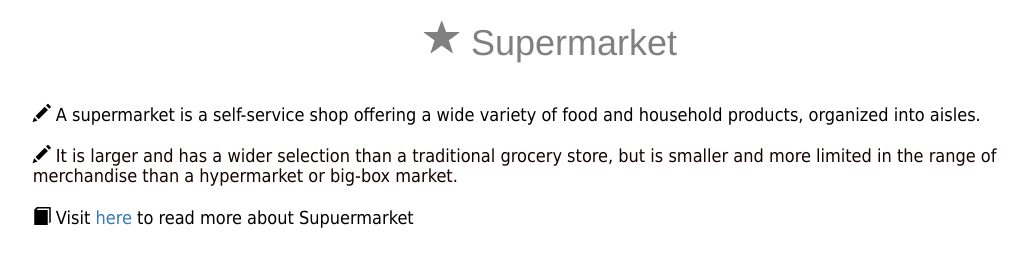
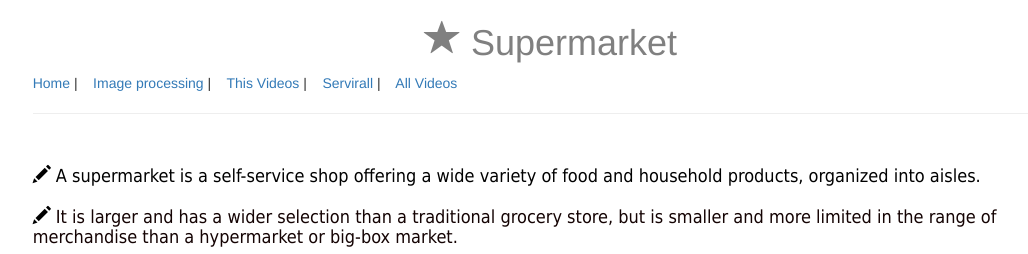
Before and after one commit to hygull/servirall-django18-site, a Django app: page /blogs/supermarket/ in a window 1280 px wide. Shown: the top 254 px of the page, without its empty margins (89-1117 px from the left). Run offline with Django 3.2, Linux system fonts and the light colour scheme; data that the repository does not hold is empty; some libraries are stand-ins or nearby versions.

Commit message:
added back-forth links

```diff
--- a/templates/common.html
+++ b/templates/common.html
@@ -121,6 +121,7 @@
             <li><a href="/dtl_home/">Servirall</a></li>
             <li><a href="/posts/videos/">Videos</a></li>
             <li><a href="/login2/"> Google Info</a></li>
+            <li><a href="/blogs/supermarket/">PIL</a></li>
 
           </ul>
         </div><!--/.nav-collapse -->
--- a/templates/dtl_navbar.html
+++ b/templates/dtl_navbar.html
@@ -16,6 +16,7 @@
             <li><a href="#">Contact</a></li>
             <li><a href="/">Golang</a></li>
             <li><a href="/posts/videos/">Videos</a></li>
+            <li><a href="/blogs/supermarket/">PIL</a></li>
           </ul>
           <ul class="nav navbar-nav navbar-right">
             <li class="active"><a href="#" target="_blank">Admission</a></li>
--- a/templates/supermarket.html
+++ b/templates/supermarket.html
@@ -44,10 +44,16 @@
   <div class="row">
       <div  class="col-sm-1 col-lg-1 text-center">
       </div>
-  		<div class="col-sm-10 col-lg-10">
-  		      <h1 id="head" class="text-center"><span class="glyphicon glyphicon-star"></span> Supermarket</h1>
+      <div class="col-sm-10 col-lg-10">
+            <h1 id="head" class="text-center"><span class="glyphicon glyphicon-star"></span> Supermarket</h1>
+            <span ><a href="/">Home</a> </span> |&nbsp;&nbsp;&nbsp;
+            <span ><a href="#img-processing">Image processing</a> </span> |&nbsp;&nbsp;&nbsp;
+             <span ><a href="#videos">This Videos</a> </span> |&nbsp;&nbsp;&nbsp;
+             <span><a href="/dtl_home/">Servirall</a></span> |&nbsp;&nbsp;&nbsp;
+             <span><a href="/posts/videos/">All Videos</a></span>
+            <hr>
             <br>
-  				  <h4><span class="glyphicon glyphicon-pencil"></span>
+            <h4><span class="glyphicon glyphicon-pencil"></span>
             A supermarket is a self-service shop offering a wide variety of food and household products, organized into aisles.
             <br>
             <br>
@@ -59,7 +65,7 @@
             </h4>
             <br>
            <center>
-  	       <!-- <img src="http://www.foodmanufacture.co.uk/var/plain_site/storage/images/publications/food-beverage-nutrition/foodmanufacture.co.uk/manufacturing/morrisons-slashes-prices-as-supermarket-price-war-looms/8996146-1-eng-GB/Morrisons-slashes-prices-as-supermarket-price-war-looms.jpg" class="img-responsive" width="100%"></center> -->
+           <!-- <img src="http://www.foodmanufacture.co.uk/var/plain_site/storage/images/publications/food-beverage-nutrition/foodmanufacture.co.uk/manufacturing/morrisons-slashes-prices-as-supermarket-price-war-looms/8996146-1-eng-GB/Morrisons-slashes-prices-as-supermarket-price-war-looms.jpg" class="img-responsive" width="100%"></center> -->
 
     <div id="myCarousel" class="carousel slide" data-ride="carousel">
     <!-- Indicators -->
@@ -132,7 +138,7 @@
           <hr>
           <br>
            <!--Videos-->
-           <div class="row">
+           <div class="row" id="videos">
                 {% for link in virtual_reality_videos %}
                  <div class="col-sm-4">
                   <iframe width="100%" height="100%" src="{{ link }}" frameborder="0" allowfullscreen></iframe>
@@ -179,7 +185,7 @@
 
 
             <hr>
-           <h1 class="text-center"><span class="glyphicon glyphicon-star"></span> Python - Image processing</h1>
+           <h1 class="text-center" id="img-processing"><span class="glyphicon glyphicon-star"></span> Python - Image processing</h1>
            <center>
 
 
@@ -228,7 +234,7 @@
            </center>
 
 
-  		</div><!--column2 ends-->
+      </div><!--column2 ends-->
       <div  class="col-sm-1 col-lg-1 text-center">
       </div>
   </div>
```
